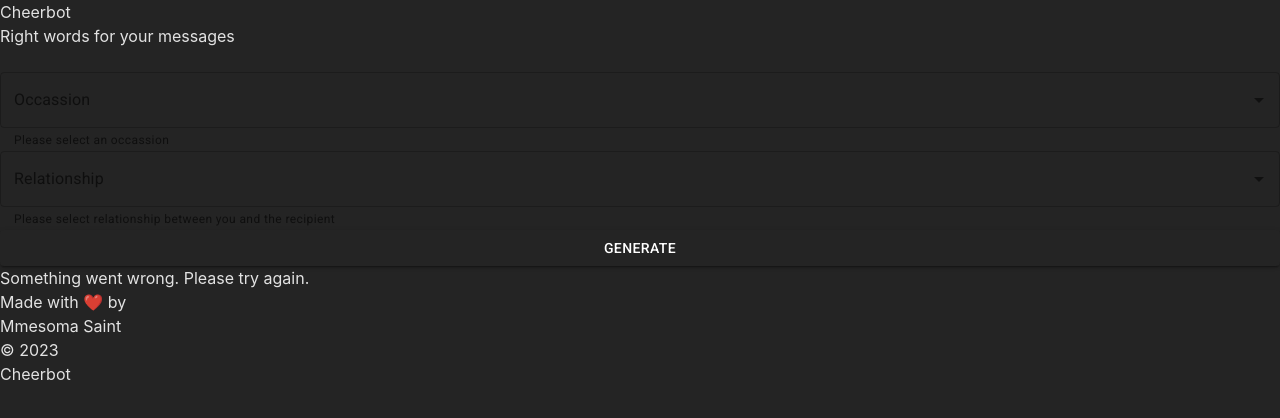
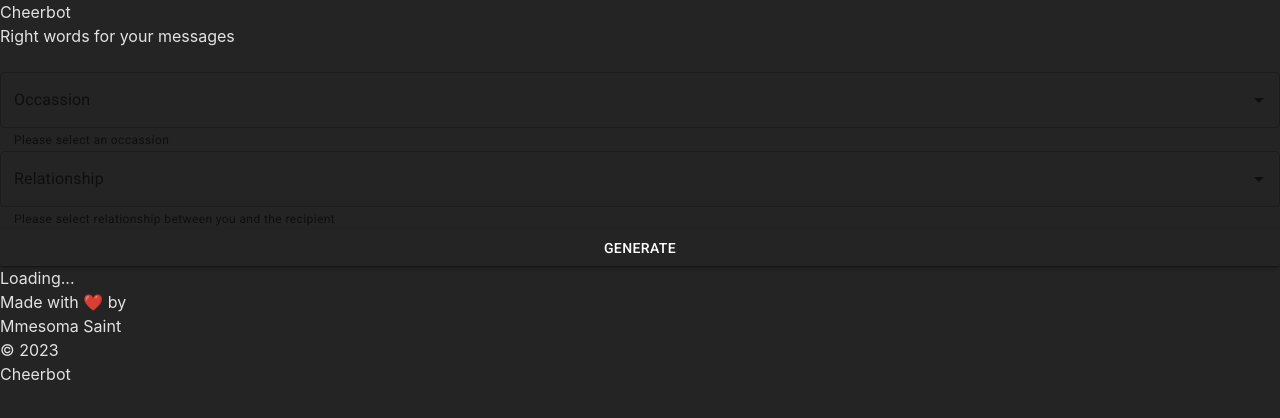
Before and after one commit to mmesomasaint/cheerbot, a React (Vite) app: page / in a window 1280 px wide. Shown: the top 418 px of the page. Built offline with nearby package versions, Linux system fonts and the light colour scheme; some icons are missing; a web font is replaced by a local one; what cohere-ai would draw is missing.

Commit message:
Feat: Setup loading

```diff
--- a/src/Generator.tsx
+++ b/src/Generator.tsx
@@ -12,12 +12,16 @@ const cohere = new CohereClient({
 
 export default function Generator({ prompt }: PropTypes) {
   const [message, setMessage] = useState<string | null>(null)
+  const [loading, setLoading] = useState<boolean>(false)
 
   useEffect(() => {
+    setLoading(true)
+
     const generate = async () => {
       const response = await cohere.generate({ prompt })
       const generations = response.generations
       setMessage(`${generations[0].text}`)
+      setLoading(false)
     }
 
     prompt && generate()
@@ -26,7 +30,7 @@ export default function Generator({ prompt }: PropTypes) {
   return (
     <article className='p-4 w-full h-full bg-transparent border border-black/20 rounded-md'>
       <Text size='sm' copy>
-        {message ? `${message}` : 'Something went wrong. Please try again.'}
+        {loading ? 'Loading...' : message ? `${message}` : 'Something went wrong. Please try again.'}
       </Text>
     </article>
   )
```
